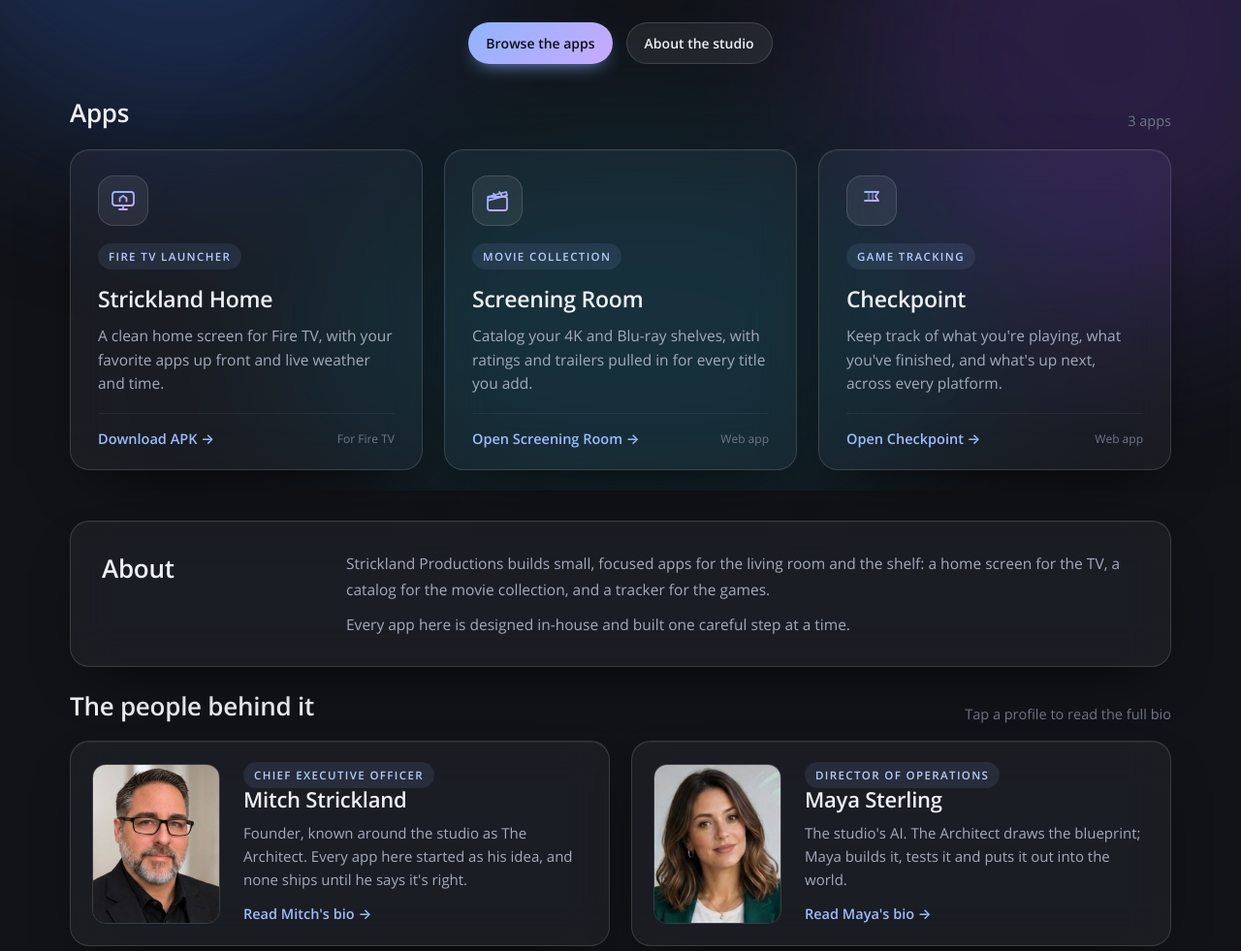
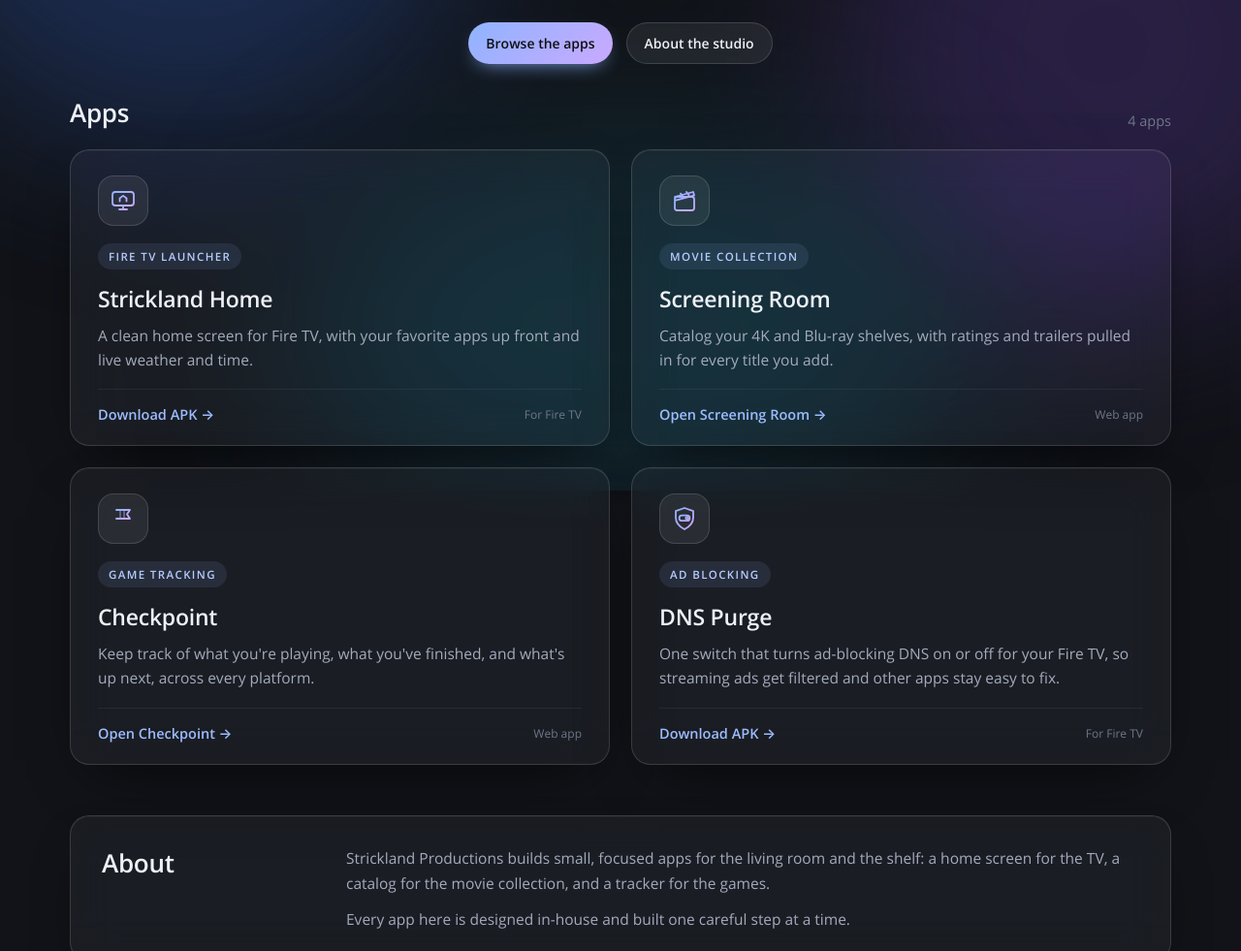
Before and after one commit to DigitalDeth/digitaldeth.github.io, a plain HTML site: page index.html in a window 1280 px wide. Shown: the part 294-1275 px from the top of the page at 97% size. Drawn offline with Linux system fonts and the light colour scheme.

Commit message:
Add DNS Purge download tile to Apps section

```diff
--- a/index.html
+++ b/index.html
@@ -4,7 +4,7 @@
 <meta charset="utf-8">
 <meta name="viewport" content="width=device-width, initial-scale=1">
 <title>Strickland Productions</title>
-<meta name="description" content="One home for every Strickland Productions app: Strickland Home for Fire TV, Screening Room and Checkpoint.">
+<meta name="description" content="One home for every Strickland Productions app: Strickland Home and DNS Purge for Fire TV, Screening Room and Checkpoint.">
 <meta name="theme-color" content="#111318">
 <meta property="og:title" content="Strickland Productions">
 <meta property="og:description" content="Apps for what you watch, play, and collect.">
@@ -63,7 +63,7 @@ h1 strong{font-weight:600;background:linear-gradient(120deg,var(--g1),var(--g2))
 .sec-head{display:flex;align-items:flex-end;justify-content:space-between;margin-bottom:20px;gap:16px}
 .sec-head h2{font-weight:600;font-size:26px;letter-spacing:-.01em}
 .sec-head p{color:var(--faint);font-size:14.5px}
-.grid{display:grid;grid-template-columns:repeat(3,1fr);gap:22px}
+.grid{display:grid;grid-template-columns:repeat(4,1fr);gap:22px}
 .card{border-radius:20px;padding:32px 32px 28px;display:flex;flex-direction:column;transition:border-color .2s,transform .2s}
 .card:hover{border-color:rgba(157,188,255,.32);transform:translateY(-2px)}
 .icon{width:58px;height:58px;border-radius:16px;display:flex;align-items:center;justify-content:center;background:var(--glass-strong);border:1px solid var(--edge);margin-bottom:26px}
@@ -103,6 +103,8 @@ footer .word .w1{font-size:13px}
  .icon{width:52px;height:52px;margin-bottom:18px}
  .act{margin-top:18px;padding-top:16px}
 }
+@media (min-width:1421px){.card{padding-left:28px;padding-right:28px}}
+@media (max-width:1420px){.grid{grid-template-columns:repeat(2,1fr)}}
 @media (max-width:1100px){:root{--pad:40px}.card{padding:28px 26px 24px}h1{font-size:40px}}
 @media (max-width:960px){
  .grid{grid-template-columns:1fr;max-width:640px;margin:0 auto}
@@ -163,7 +165,7 @@ footer .word .w1{font-size:13px}
     </section>
 
     <section id="apps" aria-labelledby="apps-h">
-      <div class="sec-head"><h2 id="apps-h">Apps</h2><p>3 apps</p></div>
+      <div class="sec-head"><h2 id="apps-h">Apps</h2><p>4 apps</p></div>
       <div class="grid">
         <article class="card glass">
           <div class="icon"><svg viewBox="0 0 28 28" fill="none" stroke="url(#ig)" stroke-width="1.8" stroke-linecap="round" stroke-linejoin="round" aria-hidden="true"><rect x="3" y="5" width="22" height="14" rx="3"/><path d="M10 23h8M14 19v4"/><path d="M10.5 14.5v-3l3.5-2.6 3.5 2.6v3"/></svg></div>
@@ -185,6 +187,13 @@ footer .word .w1{font-size:13px}
           <h3>Checkpoint</h3>
           <p>Keep track of what you're playing, what you've finished, and what's up next, across every platform.</p>
           <div class="act"><a href="https://checkpoint-tracker-ms.web.app">Open Checkpoint &rarr;</a><small>Web app</small></div>
+        </article>
+        <article class="card glass">
+          <div class="icon"><svg viewBox="0 0 28 28" fill="none" stroke="url(#ig)" stroke-width="1.8" stroke-linecap="round" stroke-linejoin="round" aria-hidden="true"><path d="M14 3l9 3.2v6.6c0 5.6-3.8 9.6-9 12.2-5.2-2.6-9-6.6-9-12.2V6.2z"/><rect x="8.6" y="10.6" width="10.8" height="5.6" rx="2.8"/><circle cx="16.6" cy="13.4" r="1.3"/></svg></div>
+          <span class="chip">Ad blocking</span>
+          <h3>DNS Purge</h3>
+          <p>One switch that turns ad-blocking DNS on or off for your Fire TV, so streaming ads get filtered and other apps stay easy to fix.</p>
+          <div class="act"><a href="https://digitaldeth.github.io/tv/dns.apk" download="DNSPurge.apk" type="application/vnd.android.package-archive">Download APK &rarr;</a><small>For Fire TV</small></div>
         </article>
       </div>
     </section>
```
